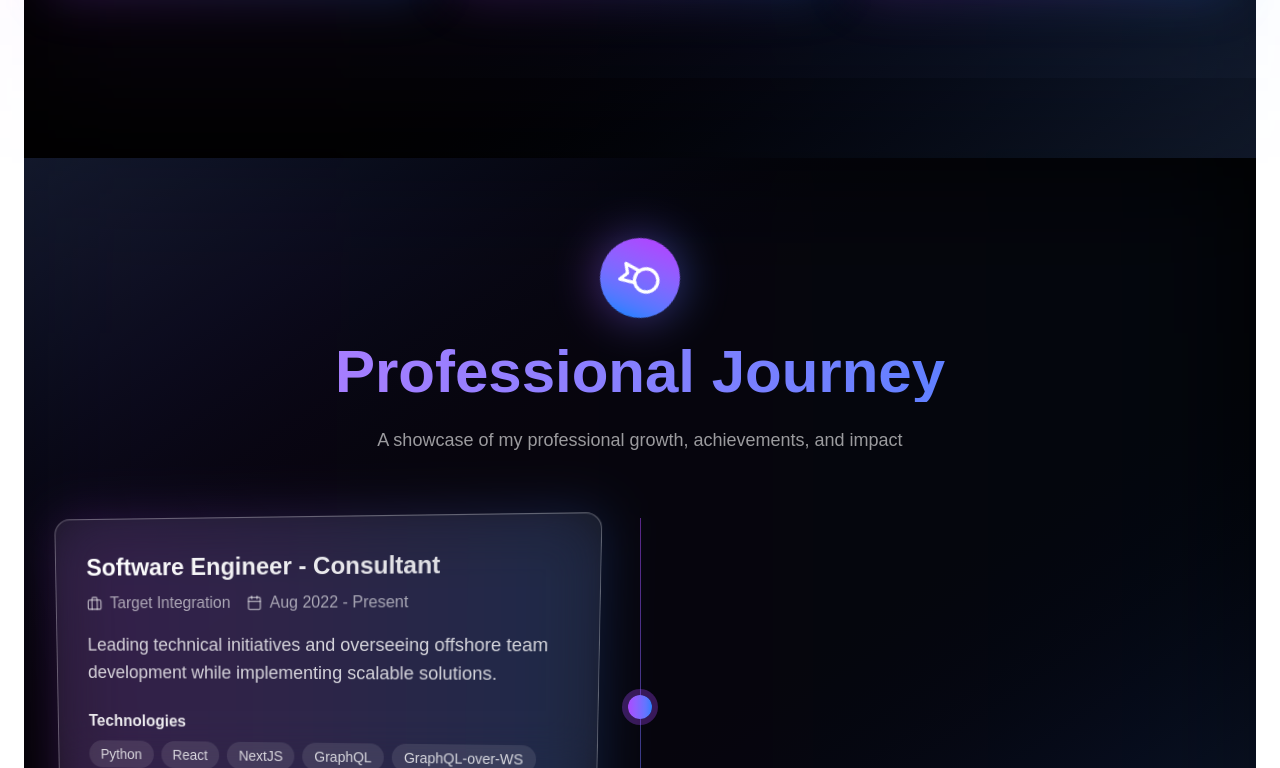
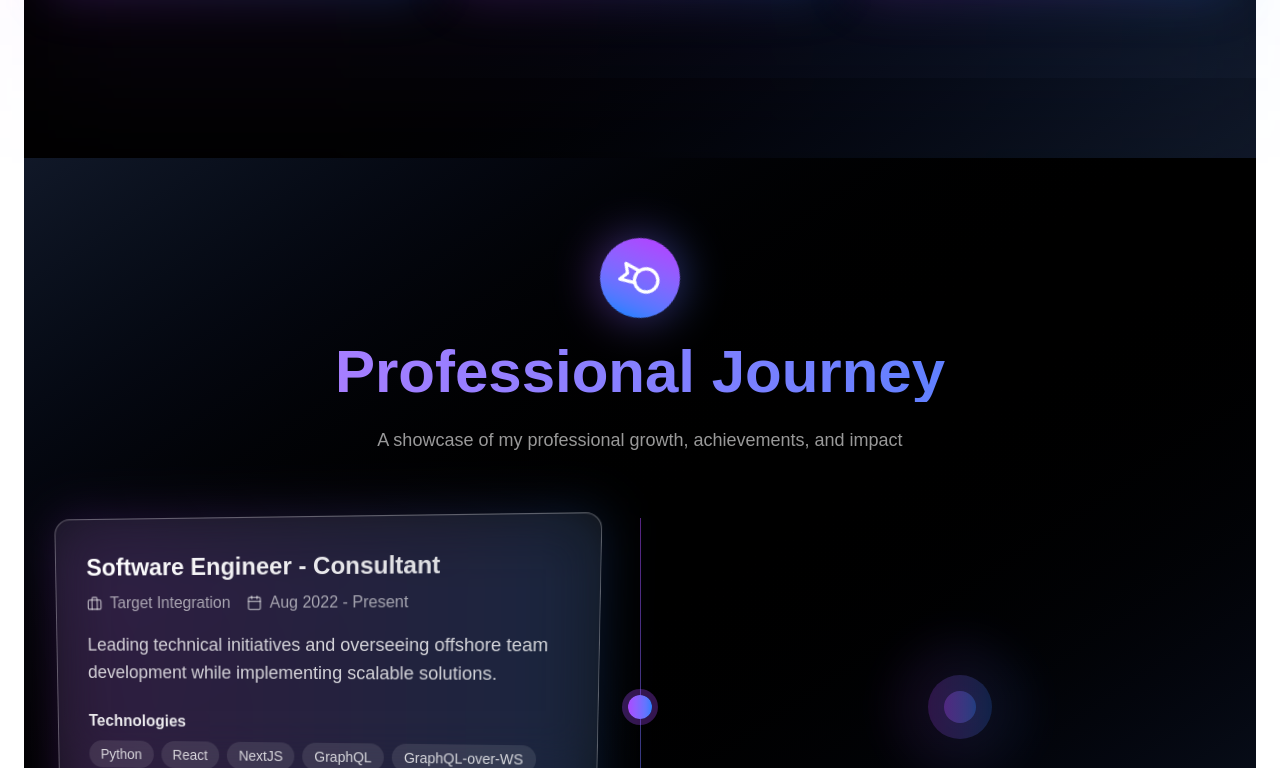
Before and after one commit to lk-naath/portfolio, a Next.js app: page / in a window 1280 px wide. Shown: the part 2032-2800 px from the top of the page. Built offline with nearby package versions, Linux system fonts and the light colour scheme.

Commit message:
some new animations added

```diff
--- /dev/null
+++ b/src/components/AnimatedBackground.tsx
@@ -0,0 +1,74 @@
+import React from 'react';
+import { motion } from 'framer-motion';
+
+interface AnimatedCircleProps {
+  size: number;
+  delay?: number;
+  duration?: number;
+  opacity?: number;
+  blur?: number;
+  className?: string;
+}
+
+const AnimatedCircle: React.FC<AnimatedCircleProps> = ({
+  size,
+  delay = 0,
+  duration = 20,
+  opacity = 0.1,
+  blur = 20,
+  className = ''
+}) => {
+  return (
+    <motion.div
+      className={`absolute rounded-full ${className}`}
+      style={{
+        width: size,
+        height: size,
+        opacity,
+        filter: `blur(${blur}px)`,
+      }}
+      animate={{
+        scale: [1, 1.2, 1],
+        rotate: [0, 180, 360],
+        x: [0, 20, 0],
+        y: [0, -20, 0],
+      }}
+      transition={{
+        duration,
+        delay,
+        repeat: Infinity,
+        ease: "linear"
+      }}
+    >
+      <div className="absolute inset-0 bg-gradient-to-r from-purple-500 to-blue-500 rounded-full" />
+    </motion.div>
+  );
+};
+
+interface AnimatedBackgroundProps {
+  className?: string;
+}
+
+const AnimatedBackground: React.FC<AnimatedBackgroundProps> = ({ className = '' }) => {
+  return (
+    <div className={`fixed inset-0 -z-10 overflow-hidden pointer-events-none ${className}`}>
+      {/* Large background circles */}
+      <AnimatedCircle size={600} delay={0} duration={30} opacity={0.05} blur={40} className="top-1/4 -left-48" />
+      <AnimatedCircle size={800} delay={5} duration={35} opacity={0.05} blur={50} className="bottom-1/4 -right-48" />
+
+      {/* Medium circles */}
+      <AnimatedCircle size={400} delay={2} duration={25} opacity={0.07} blur={30} className="top-1/3 right-1/4" />
+      <AnimatedCircle size={300} delay={7} duration={28} opacity={0.07} blur={25} className="bottom-1/3 left-1/4" />
+
+      {/* Small circles */}
+      <AnimatedCircle size={200} delay={1} duration={20} opacity={0.1} blur={20} className="top-1/2 left-1/3" />
+      <AnimatedCircle size={150} delay={3} duration={22} opacity={0.1} blur={15} className="bottom-1/2 right-1/3" />
+
+      {/* Tiny circles */}
+      <AnimatedCircle size={100} delay={4} duration={15} opacity={0.15} blur={10} className="top-1/4 right-1/3" />
+      <AnimatedCircle size={80} delay={6} duration={18} opacity={0.15} blur={8} className="bottom-1/4 left-1/3" />
+    </div>
+  );
+};
+
+export default AnimatedBackground;
--- /dev/null
+++ b/src/components/DecorativeCircle.tsx
@@ -0,0 +1,40 @@
+import React from 'react';
+import { motion } from 'framer-motion';
+
+interface DecorativeCircleProps {
+  size?: number;
+  delay?: number;
+  className?: string;
+}
+
+const DecorativeCircle: React.FC<DecorativeCircleProps> = ({
+  size = 32,
+  delay = 0,
+  className = ''
+}) => {
+  return (
+    <motion.div
+      initial={{ opacity: 0, scale: 0.8 }}
+      whileInView={{ opacity: 1, scale: 1 }}
+      transition={{ duration: 0.5, delay }}
+      viewport={{ once: true }}
+      className={`relative ${className}`}
+      style={{ width: size, height: size }}
+    >
+      <div className="absolute inset-0 bg-gradient-to-r from-purple-500/10 to-blue-500/10 rounded-full blur-xl animate-pulse" />
+      <div className="absolute inset-0 flex items-center justify-center">
+        <div
+          className="rounded-full bg-gradient-to-r from-purple-500/20 to-blue-500/20 flex items-center justify-center"
+          style={{ width: size * 0.5, height: size * 0.5 }}
+        >
+          <div
+            className="rounded-full bg-gradient-to-r from-purple-500/30 to-blue-500/30"
+            style={{ width: size * 0.25, height: size * 0.25 }}
+          />
+        </div>
+      </div>
+    </motion.div>
+  );
+};
+
+export default DecorativeCircle;
--- a/src/components/sections/Experience.tsx
+++ b/src/components/sections/Experience.tsx
@@ -4,6 +4,8 @@ import React, { useState, useEffect } from 'react';
 import { motion } from 'framer-motion';
 import { FiBriefcase, FiCalendar, FiChevronRight, FiAward, FiChevronDown, FiChevronUp } from 'react-icons/fi';
 import experienceData from '@/data/experience.json';
+import AnimatedBackground from '@/components/AnimatedBackground';
+import DecorativeCircle from '@/components/DecorativeCircle';
 
 interface Experience {
   title: string;
@@ -62,11 +64,7 @@ const Experience = () => {
 
   return (
     <section id="experience" className="min-h-screen w-full py-20 bg-gradient-to-br from-gray-900 via-black to-gray-900 relative overflow-hidden">
-      {/* Animated background */}
-      <div className="absolute inset-0">
-        <div className="absolute inset-0 bg-gradient-to-r from-purple-500/5 to-blue-500/5 blur-3xl" />
-        <div className="absolute inset-0 bg-[radial-gradient(circle_at_center,_var(--tw-gradient-stops))] from-purple-500/10 via-transparent to-transparent" />
-      </div>
+      <AnimatedBackground />
 
       <div className="w-full max-w-7xl mx-auto px-6 relative z-10">
         <motion.div
@@ -234,6 +232,14 @@ const Experience = () => {
                     </div>
                   </motion.div>
                 </div>
+
+                {/* Decorative element for the opposite side */}
+                <div className={`w-1/2 ${index % 2 === 0 ? 'pl-12' : 'pr-12'} flex items-center justify-center`}>
+                  <DecorativeCircle
+                    size={128}
+                    delay={index * 0.2}
+                  />
+                </div>
               </motion.div>
             ))}
           </div>
```
